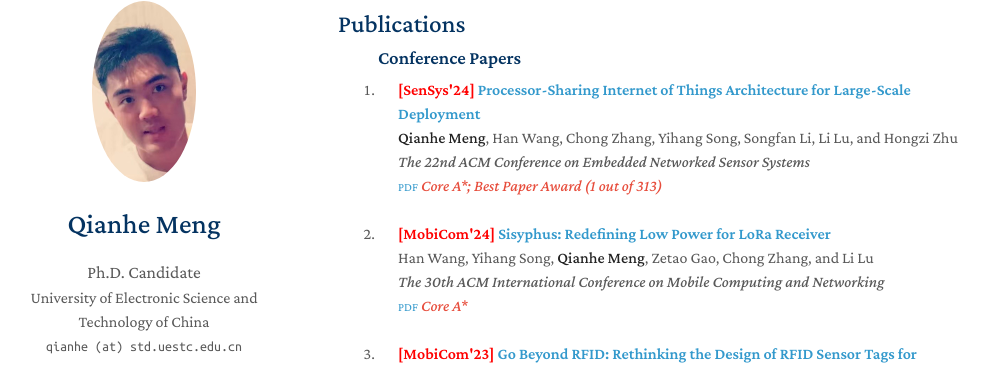
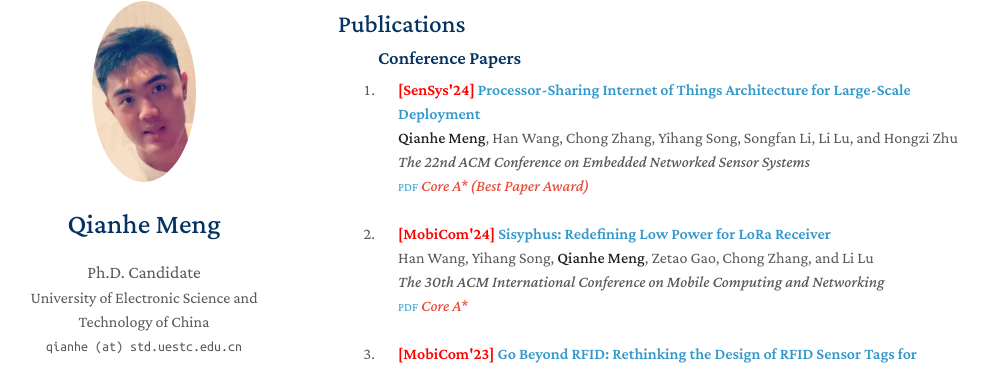
Before and after one commit to mqhyes/mqhyes.github.io, a Jekyll site: the page built from index.md, in a window 1280 px wide and 900 px high, scrolled down 535 px. Shown: the part 83-452 px from the top of the window, without its empty margins (132-1121 px from the left). Built offline with Jekyll 4.4.1, drawn with Linux system fonts in a browser that asks for light colours; a style sheet for code colours, icons or effects is not loaded.

Commit message:
Update publications_conference.yml

```diff
--- a/_data/publications_conference.yml
+++ b/_data/publications_conference.yml
@@ -8,7 +8,7 @@ main:
 #    code: https://github.com/MrGiovanni/ContinualLearning
 #    bibtex: https://bib.yliu.me/MICCAI23.txt
 #    image: ./assets/img/teaser_example_2.png
-    notes: Core A*; Best Paper Award (1 out of 313)
+    notes: Core A* (Best Paper Award)
 
   - title: "Sisyphus: Redefining Low Power for LoRa Receiver"
     authors: Han Wang, Yihang Song, <strong>Qianhe Meng</strong>, Zetao Gao, Chong Zhang, and Li Lu
```
